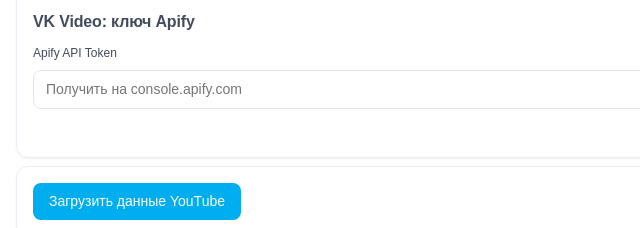
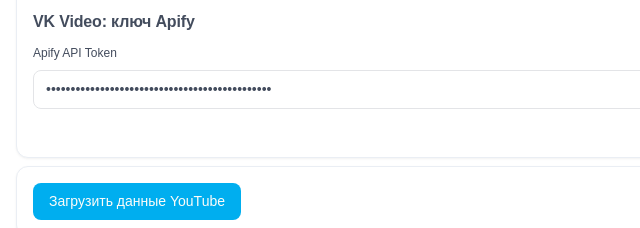
Before and after one commit to grinsen1/1420-ytvk-trends, a plain HTML site: page index.html in a window 1280 px wide. Shown: the part 734-962 px from the top of the page, 0-640 px from the left. Drawn offline with Linux system fonts and the light colour scheme; a web font is replaced by a local one.

Commit message:
Update index.html

```diff
--- a/index.html
+++ b/index.html
@@ -82,7 +82,7 @@
     <div class="flex gap-16 items-center">
         <div class="form-group flex-1">
             <label class="form-label" for="apify-token">Apify API Token</label>
-            <input type="password" class="form-control" id="apify-token" placeholder="Получить на console.apify.com">
+            <input type="password" class="form-control" id="apify-token" value="apify_api_WkdnRddM5ewiO4dchkfvlqJ1WotFV43aYwwW">
         </div>
         <div class="api-status" id="apify-status">
             <span class="status status--info">Не проверено</span>
```
